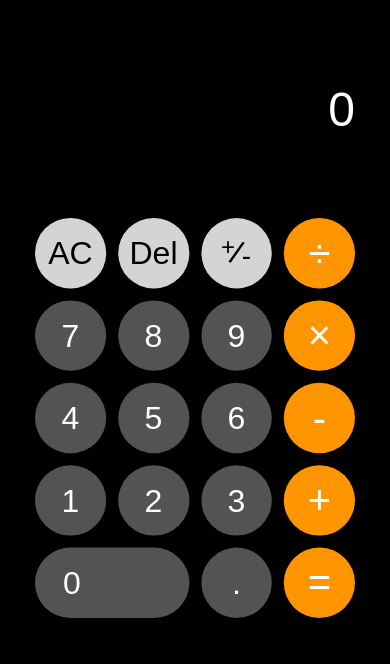
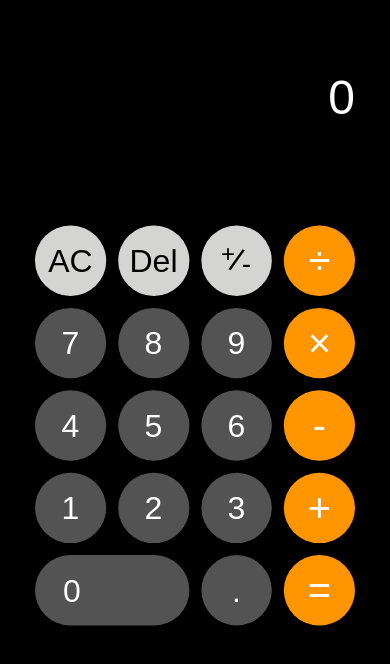
Before and after one commit to cjfaquino/calculator, a plain HTML site: page index.html in a window 390 px wide. Drawn offline with Linux system fonts and the light colour scheme.

Commit message:
add separate desktop and phone style

```diff
--- a/styles.css
+++ b/styles.css
@@ -1,3 +1,8 @@
+:root {
+  --calc-color: black;
+  --pad: 30px;
+}
+
 * {
   box-sizing: border-box;
   font-size: 40px;
@@ -7,20 +12,55 @@
 }
 
 body {
+  background-color: grey;
   display: flex;
   flex-direction: column;
   justify-content: center;
   align-items: center;
-  height: 99vh;
-}
-
-body,
-#display {
-  background-color: black;
+  height: 80vh;
 }
 
 .calculator {
+  padding: var(--pad);
   transform: scale(.8);
+  border-radius: 50px;
+  background-color: black;
+  box-shadow: rgba(0, 0, 0, 0.56) 0px 22px 70px 4px;
+}
+
+.wrapper {
+  width: calc(400px + var(--pad) * 2);
+}
+
+#display {
+  padding-left: 0;
+  padding-right: 0;
+  border: none;
+  margin-bottom: 5px;
+  width: 100%;
+  text-align: right;
+  height: 300px;
+  color: white;
+  font-size: 1.5em;
+  overflow-wrap: break-word;
+  overflow-x: auto;
+}
+
+@media (max-width:481px)  {
+  /* smartphones, iPhone, portrait 480x320 phones */
+  body {
+    background-color: black;
+    justify-content: flex-start;
+  }
+
+  .calculator {
+    border-radius: 0;
+    padding: 0 30px;
+  }
+
+  #display {
+    height: 190px;
+  }
 }
 
 button {
@@ -35,24 +75,7 @@ button {
   background-color: white;
 }
 
-.wrapper {
-  width: 400px;
-}
 
-#display {
-  position: absolute;
-  top: -240px;
-  padding: 20px 0;
-  margin-top: 50px;
-  border: none;
-  margin-bottom: 5px;
-  width: 100%;
-  text-align: right;
-  height: fit-content;
-  color: white;
-  font-size: 1.5em;
-  overflow-wrap: break-word;
-}
 
 .numbers {
   color: white;
```
